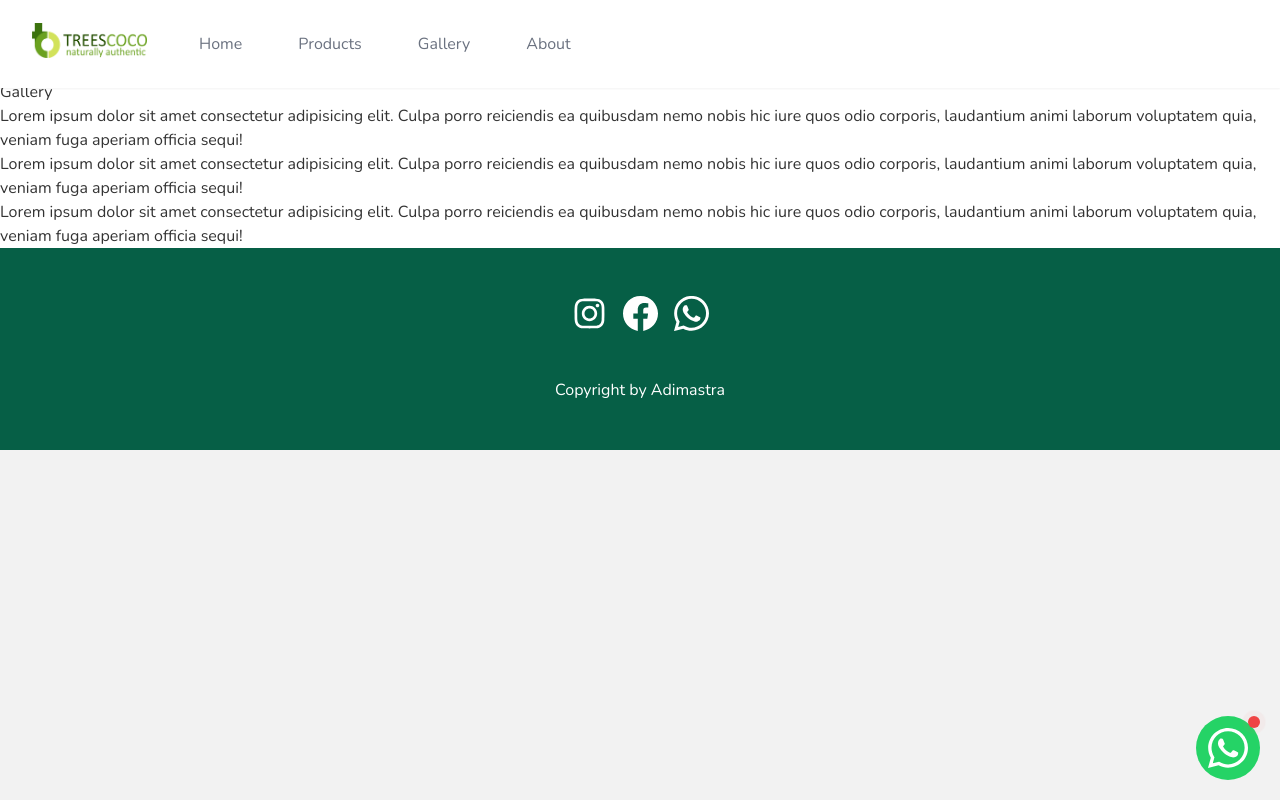
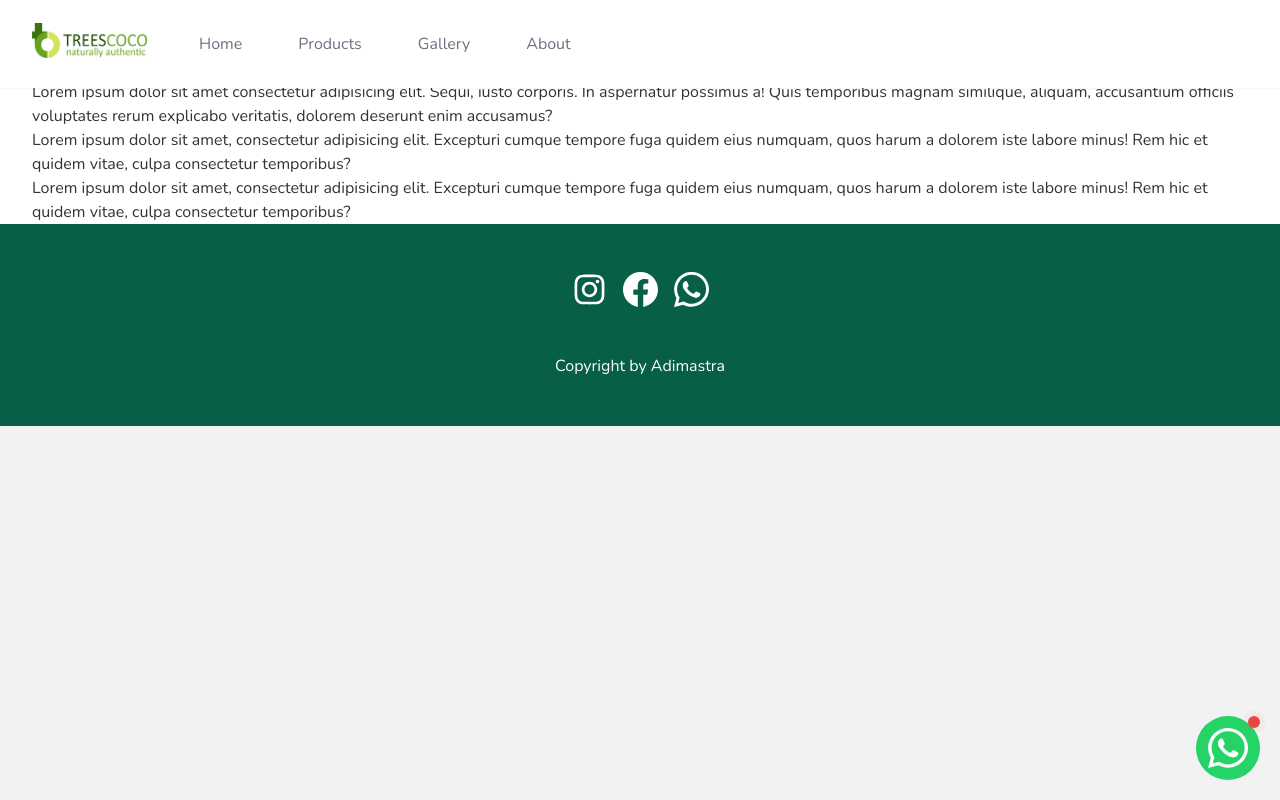
Before and after one commit to adityadimasptra/starter-landingpage, a Next.js app: page /gallery in a window 1280 px wide. Built offline with nearby package versions, Linux system fonts and the light colour scheme.

Commit message:
[ADITYA] Gallery Update

```diff
--- a/pages/gallery.js
+++ b/pages/gallery.js
@@ -1,5 +1,4 @@
 import Head from "next/head";
-import Image from "next/image";
 
 const gallery = [
   { name: "vco1", src: "/vco-1.jpg" },
@@ -19,33 +18,25 @@ const gallery = [
 const Gallery = () => {
   return (
     <>
-      <Head>
-        <title>Treescoco | Gallery</title>
-        <meta name="keywords" content="ninjas" />
-      </Head>
-      <div>
-        <h1>Gallery</h1>
-        <p>
-          Lorem ipsum dolor sit amet consectetur adipisicing elit. Culpa porro
-          reiciendis ea quibusdam nemo nobis hic iure quos odio corporis,
-          laudantium animi laborum voluptatem quia, veniam fuga aperiam officia
-          sequi!
-        </p>
-        <p>
-          Lorem ipsum dolor sit amet consectetur adipisicing elit. Culpa porro
-          reiciendis ea quibusdam nemo nobis hic iure quos odio corporis,
-          laudantium animi laborum voluptatem quia, veniam fuga aperiam officia
-          sequi!
-        </p>
-        <p>
-          Lorem ipsum dolor sit amet consectetur adipisicing elit. Culpa porro
-          reiciendis ea quibusdam nemo nobis hic iure quos odio corporis,
-          laudantium animi laborum voluptatem quia, veniam fuga aperiam officia
-          sequi!
-        </p>
+    <Head>
+      <title>Domain | Gallery</title>
+      <meta name="keywords" content="ninjas"/>
+    </Head>
+    <div>
+      <div className="grid :grid-flow-col" id="hero">
+        <div className="mx-auto px-6 lg:px-8 flex items-center">
+          <h1>Lorem ipsum dolor sit amet consectetur adipisicing elit. Sequi, iusto corporis. In aspernatur possimus a! Quis temporibus magnam similique, aliquam, accusantium officiis voluptates rerum explicabo veritatis, dolorem deserunt enim accusamus?</h1>
+        </div>
+        <div className="mx-auto px-6 lg:px-8 flex items-center">
+          <h1>Lorem ipsum dolor sit amet, consectetur adipisicing elit. Excepturi cumque tempore fuga quidem eius numquam, quos harum a dolorem iste labore minus! Rem hic et quidem vitae, culpa consectetur temporibus?</h1>
+        </div>
+        <div className="mx-auto px-6 lg:px-8 flex items-center">
+          <h1>Lorem ipsum dolor sit amet, consectetur adipisicing elit. Excepturi cumque tempore fuga quidem eius numquam, quos harum a dolorem iste labore minus! Rem hic et quidem vitae, culpa consectetur temporibus?</h1>
+        </div>
       </div>
-    </>
-  );
-};
+    </div>
+  </>
+   );
+}
 
 export default Gallery;
```
